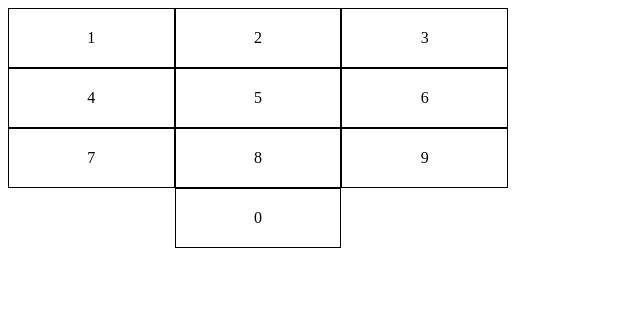
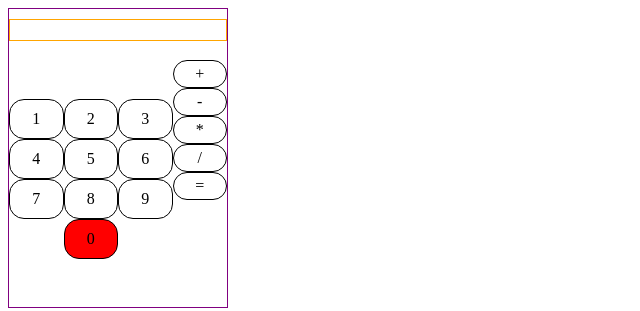
Before and after one commit to DerbyMage/calculator, a plain HTML site: page index.html in a window 1280 px wide. Shown: the whole page, without its empty margins (0-640 px from the left). Drawn offline with Linux system fonts and the light colour scheme.

Commit message:
branched files

```diff
--- a/index.js
+++ b/index.js
@@ -1,13 +1,40 @@
+const inputer = document.createElement('div')
+
 const calculator = function() {
+    const container = document.createElement('div')
+    container.setAttribute('class', 'container')
+
+    inputer.setAttribute('class', 'inputer')
+    document.querySelector('.calculator').appendChild(inputer)
     const numArray = [1, 2, 3, 4, 5, 6, 7, 8, 9, 0]
+    const buttons = ['+', '-', '*', '/', '=']
 
     numArray.forEach(num => {
        const newDiv =  document.createElement('div')
        const text = document.createTextNode(num)
        newDiv.setAttribute('class', 'digit')
        newDiv.appendChild(text)
-       document.querySelector('.calculator').appendChild(newDiv)
+       container.appendChild(newDiv)
+       document.querySelector('.calculator').appendChild(container)
     })
+const operContainer = document.createElement('div')
+    buttons.forEach(btn => {
+        const newDiv = document.createElement('div')
+        const text= document.createTextNode(btn)
+        newDiv.setAttribute('class', 'operator')
+        newDiv.appendChild(text)
+        operContainer.appendChild(newDiv)
+    })
+    document.querySelector('.calculator').appendChild(operContainer)
+
 }
 
+
 calculator()
+
+
+
+document.querySelectorAll('.digit').forEach(node => node.addEventListener('click', function(e) {
+    inputer.innerText += e.target.innerText
+    console.log(e)
+}))
--- a/style.css
+++ b/style.css
@@ -1,17 +1,51 @@
+* {
+    box-sizing: border-box;
+}
+
 .calculator {
     display: grid;
-    grid-template-columns: repeat(3, 1fr);
-    width: 500px;
+    border: 1px solid purple;
+    grid-template-columns: repeat(4, 1fr);
+    /* grid-template-rows: repeat(6, 50px); */
+    max-width: 220px;
+    height: 300px;;
     align-items: center;
     justify-content: center;
     text-align: center;
+    grid-template-areas: "inputer inputer inputer inputer"
+                        "number number number operator"
+                         "number number number operator "
+                         "number number number operator "
+                         "number number number operator "
+                         "number number number operator";
 }
 
 .digit {
     /* text-align: center; */
-    padding: 20px;
+    padding: 10px 2px;
     border: 1px solid black;
+    border-radius: 15px;
     /* height: 45px; */
+}
+
+
+.container{
+    display: grid;
+    grid-template-columns: repeat(3, 1fr);
+    grid-area: number;
+
+}
+
+ .container >div:last-child {
+    grid-column: 2 / 2;
+    background-color: red;
+}
+
+.operator {
+    grid-area: operator;
+    border: 1px solid black;
+    padding: 4px;
+    border-radius: 14px;;
 }
 
 .digit:hover {
@@ -20,7 +54,24 @@
     cursor: pointer;
 }
 
-.calculator > div:last-child {
-    grid-column: 2 / 2;
-    /* background-color: red;; */
+.operator:hover {
+    background-color: gold;
+    transform:scale(1.05);
+    cursor: pointer;
 }
+
+/* .calculator > div:last-child {
+    grid-column:  2/2 ;
+    background-color: red;;
+} */
+
+.inputer {
+    text-align: right;
+    border: 1px solid orange;
+    padding: 10px;
+    /* grid-row: 1 /1;
+    grid-column: 1 / 5; */
+    grid-area: inputer;
+}
+
+/* .operator {grid-area: 'operator'; */
```
Also changed, not shown: newhorses.txt (added), 1 other file.
